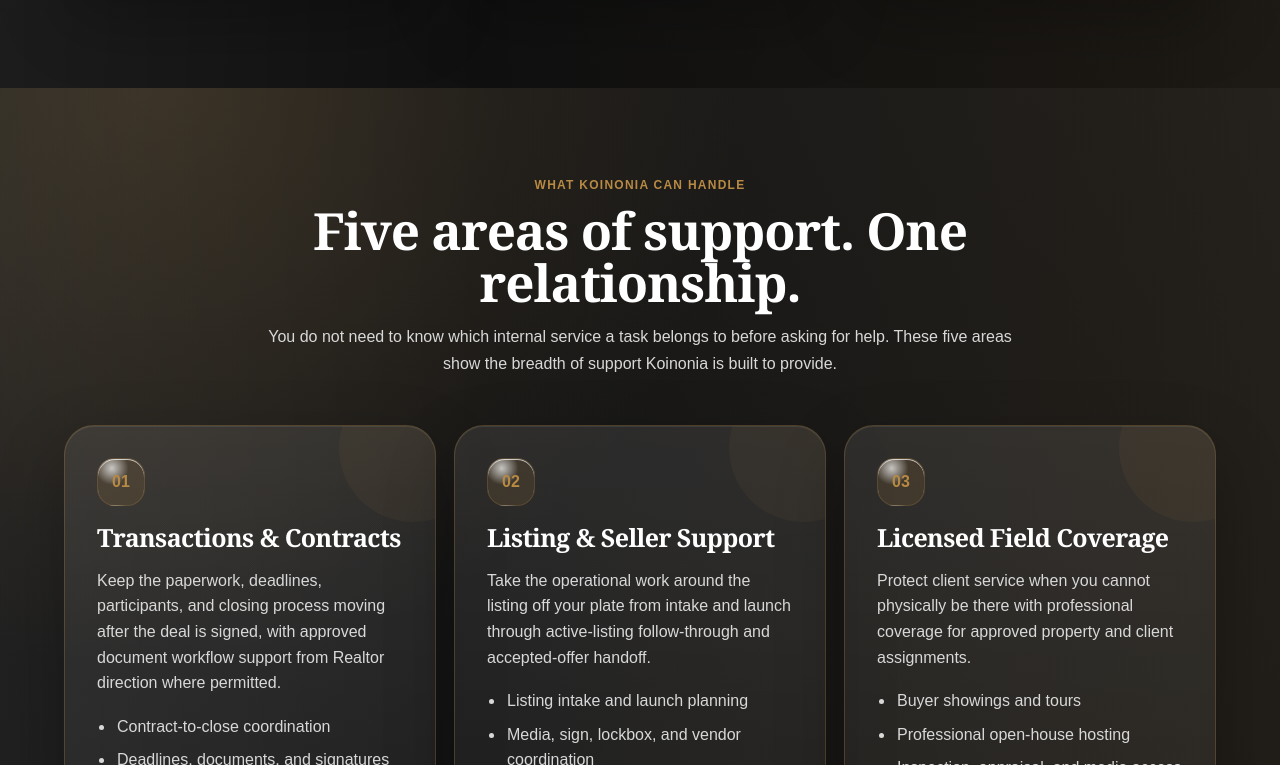
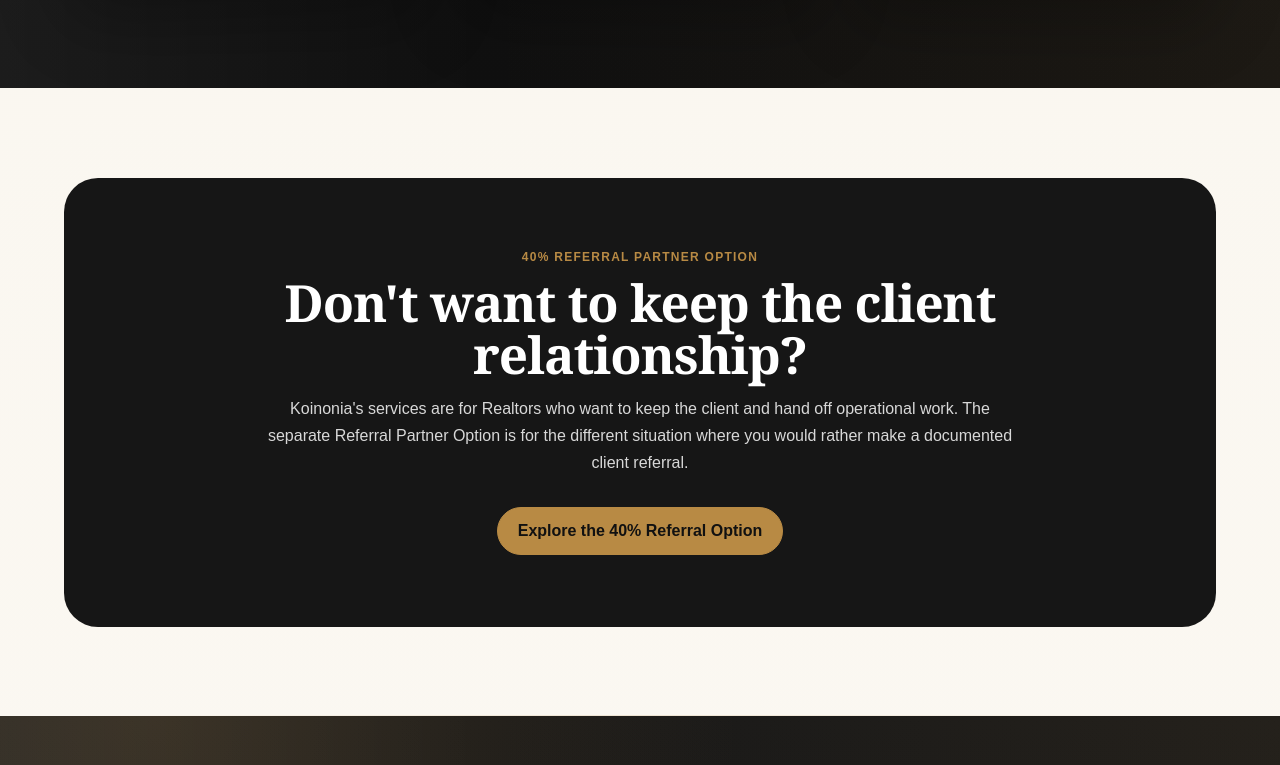
Before and after one commit to KoinoniaTransactions/Reynalds-OS, a Next.js app in the folder apps/web/: page /services in a window 1280 px wide. Shown: the part 2855-3620 px from the top of the page. Built offline with nearby package versions, Linux system fonts and the light colour scheme; no server answers.

Commit message:
fix(koinonia): restore referral partner option directly after main service products

```diff
--- a/apps/web/components/site/PageAssemblies/KoinoniaServices.tsx
+++ b/apps/web/components/site/PageAssemblies/KoinoniaServices.tsx
@@ -76,6 +76,23 @@ export function KoinoniaServices() {
                 </article>
               );
             })}
+          </div>
+        </div>
+      </section>
+
+      <section className="koinonia-section koinonia-services-referrals">
+        <div className="koinonia-container">
+          <div className="koinonia-cta">
+            <div className="koinonia-eyebrow">{referralsContent.hero.eyebrow}</div>
+            <h2 className="koinonia-heading">Don't want to keep the client relationship?</h2>
+            <p className="koinonia-copy">
+              Koinonia's services are for Realtors who want to keep the client and hand off operational work. The separate Referral Partner Option is for the different situation where you would rather make a documented client referral.
+            </p>
+            <div className="koinonia-actions" style={{ justifyContent: "center" }}>
+              <a className="koinonia-button primary" href="/referrals">
+                Explore the 40% Referral Option
+              </a>
+            </div>
           </div>
         </div>
       </section>
```
